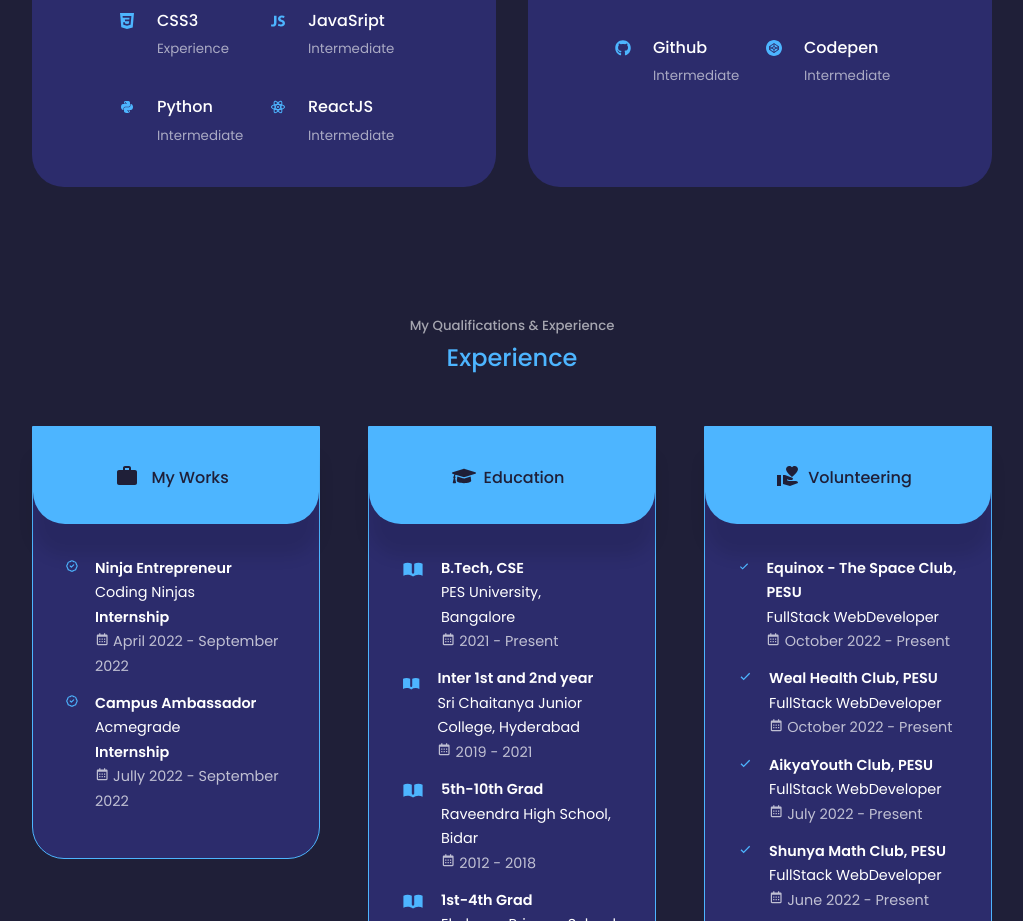
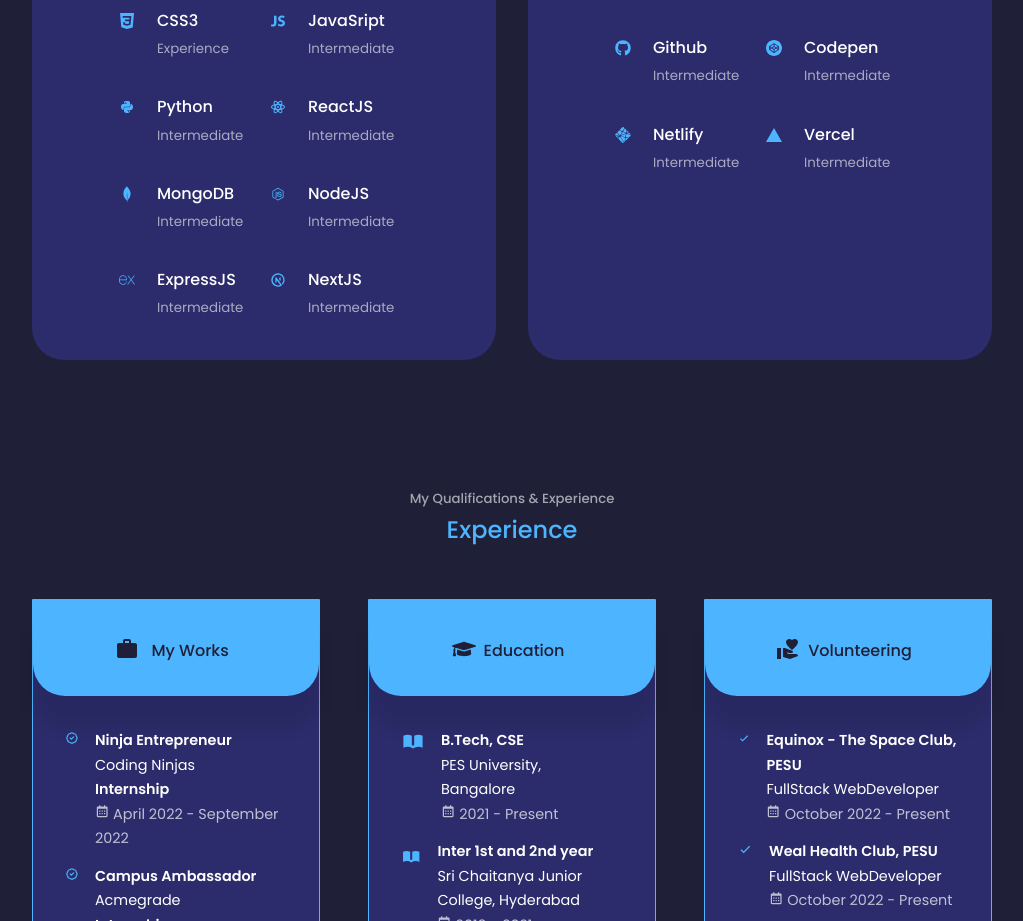
Before and after one commit to its-abhishek/AbhishekHonnapure, a React (Create React App) app: page / in a window 1280 px wide. Shown: the part 1900-2821 px from the top of the page, without its empty margins (128-1151 px from the left). Built offline with nearby package versions, Linux system fonts and the light colour scheme.

Commit message:
added some more skills - Abhishek

```diff
--- a/src/components/experience/Experience.jsx
+++ b/src/components/experience/Experience.jsx
@@ -2,13 +2,18 @@
 import "./experience.css";
 import { SiHtml5} from "react-icons/si";
 import { SiCss3 } from "react-icons/si";
-import { IoLogoJavascript} from "react-icons/io";
+import { IoLogoJavascript } from "react-icons/io";
 import { IoLogoPython } from "react-icons/io";
 import { RiReactjsLine } from "react-icons/ri";
 import { SiVisualstudiocode } from "react-icons/si";
 import { FaGithub } from "react-icons/fa";
 import { FaGitAlt } from "react-icons/fa";
-import {SiCodepen } from "react-icons/si";
+import { SiCodepen } from "react-icons/si";
+import { SiMongodb } from "react-icons/si";
+import { DiNodejsSmall } from "react-icons/di";
+import { SiExpress } from "react-icons/si";
+import { TbBrandNextjs } from "react-icons/tb";
+import { SiNetlify, SiVercel } from "react-icons/si";
 import { FontAwesomeIcon } from '@fortawesome/react-fontawesome';
 import { faC } from '@fortawesome/free-solid-svg-icons';
 import { faTools } from '@fortawesome/free-solid-svg-icons';
@@ -68,6 +73,34 @@
                 <small className="text-light">Intermediate</small>
               </div>
             </article>
+            <article className="experience_details">
+              <SiMongodb className="experience_details-icon"/>
+              <div>
+                <h4>MongoDB</h4>
+                <small className="text-light">Intermediate</small>
+              </div>
+            </article>
+            <article className="experience_details">
+              <DiNodejsSmall className="experience_details-icon"/>
+              <div>
+                <h4>NodeJS</h4>
+                <small className="text-light">Intermediate</small>
+              </div>
+            </article>
+            <article className="experience_details">
+              <SiExpress className="experience_details-icon"/>
+              <div>
+                <h4>ExpressJS</h4>
+                <small className="text-light">Intermediate</small>
+              </div>
+            </article>
+            <article className="experience_details">
+              <TbBrandNextjs className="experience_details-icon"/>
+              <div>
+                <h4>NextJS</h4>
+                <small className="text-light">Intermediate</small>
+              </div>
+            </article>
           </div>
         </div>
         <div className="experience_backend">
@@ -104,6 +137,20 @@
                 <small className="text-light">Intermediate</small>
               </div>
             </article>
+            <article className="experience_details">
+              <SiNetlify className="experience_details-icon"/>
+              <div>
+                <h4>Netlify</h4>
+                <small className="text-light">Intermediate</small>
+              </div>
+            </article>
+            <article className="experience_details">
+              <SiVercel className="experience_details-icon"/>
+              <div>
+                <h4>Vercel</h4>
+                <small className="text-light">Intermediate</small>
+              </div>
+            </article>
           </div>
         </div>
       </div>
```
